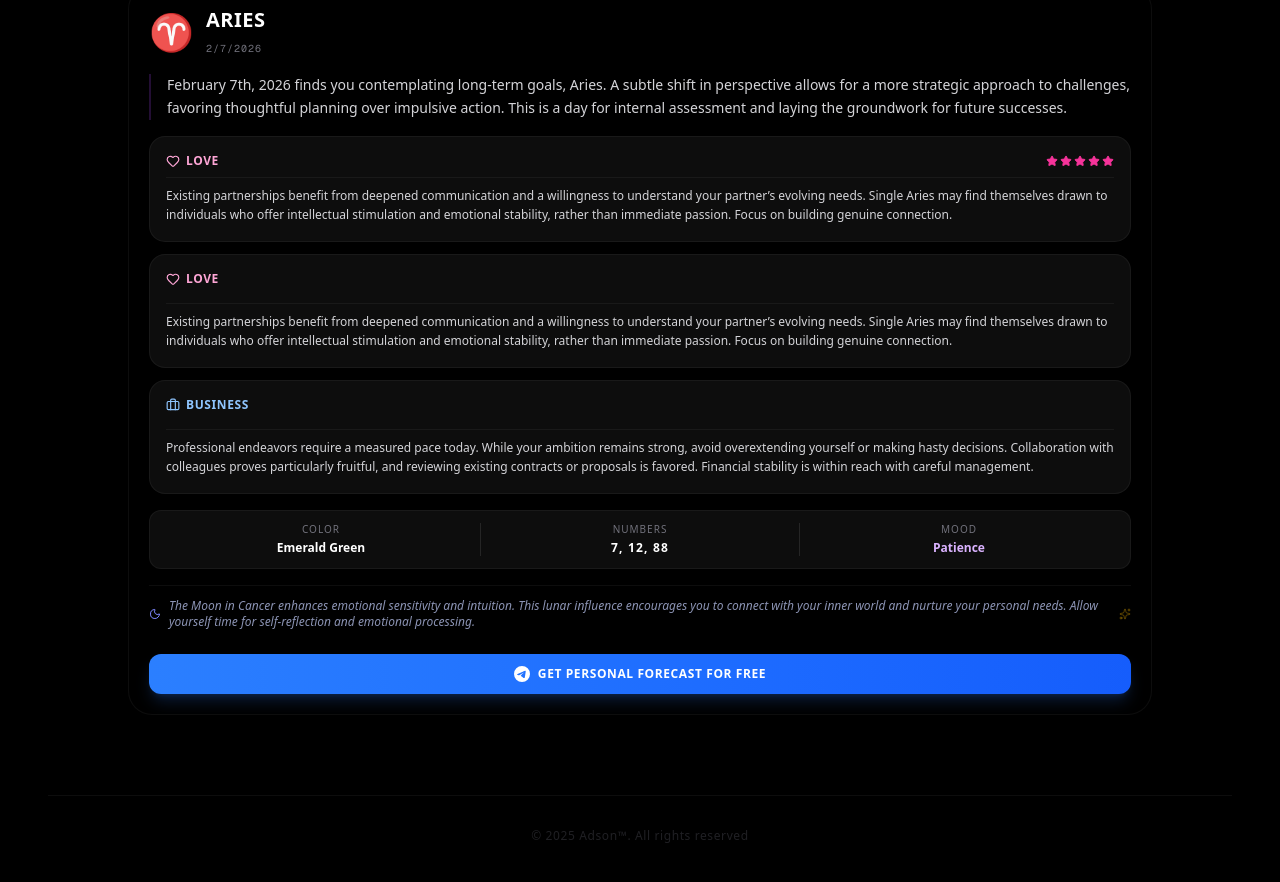
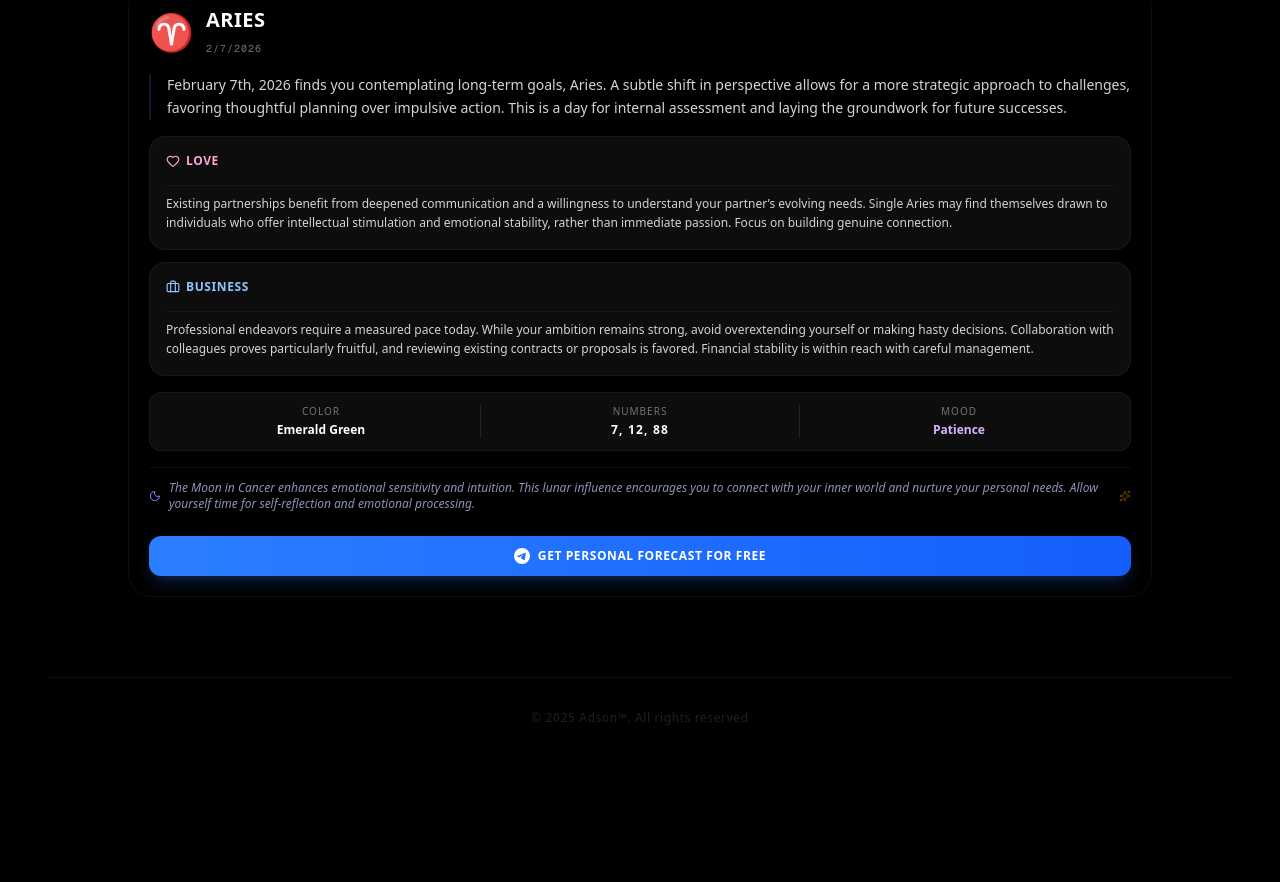
Before and after one commit to adatumwk/ASTROFLOW, a Next.js app in the folder webapp/: page / in a window 1280 px wide. Shown: the part 940-1822 px from the top of the page. After the commit the page ends 1714 px from the top, so only its background shows below. Built offline with nearby package versions, Linux system fonts and the light colour scheme.

Commit message:
Add files via upload

```diff
--- a/webapp/components/HoroscopeCard.tsx
+++ b/webapp/components/HoroscopeCard.tsx
@@ -106,18 +106,7 @@ export default function HoroscopeCard({ data, lang = 'en' }: HoroscopeProps) {
                     transition={{ duration: 0.3 }}
                 >
                     <div className="grid grid-cols-1 gap-3 mb-4">
-                        <div className="bg-white/5 rounded-2xl p-4 border border-white/5 flex flex-col justify-start gap-2 h-full">
-                            <div className="flex items-center justify-between">
-                                <div className="flex items-center gap-1.5 text-pink-300 text-xs font-bold uppercase tracking-wider">
-                                    <Heart className="w-3.5 h-3.5" /> {labels.love}
-                                </div>
-                                <RatingStars rating={data.love_rating || 0} colorClass="text-pink-500" />
-                            </div>
-                            <div className="w-full h-px bg-white/5" />
-                            <p className="text-xs text-zinc-300 leading-relaxed font-medium">
-                                {data.love_text?.trim()}
-                            </p>
-                        </div>
+
 
                         <div className="bg-white/5 rounded-2xl p-4 border border-white/5 flex flex-col justify-start gap-2 h-full">
                             <div className="flex items-center gap-1.5 text-pink-300 text-xs font-bold uppercase tracking-wider mb-2">
```
